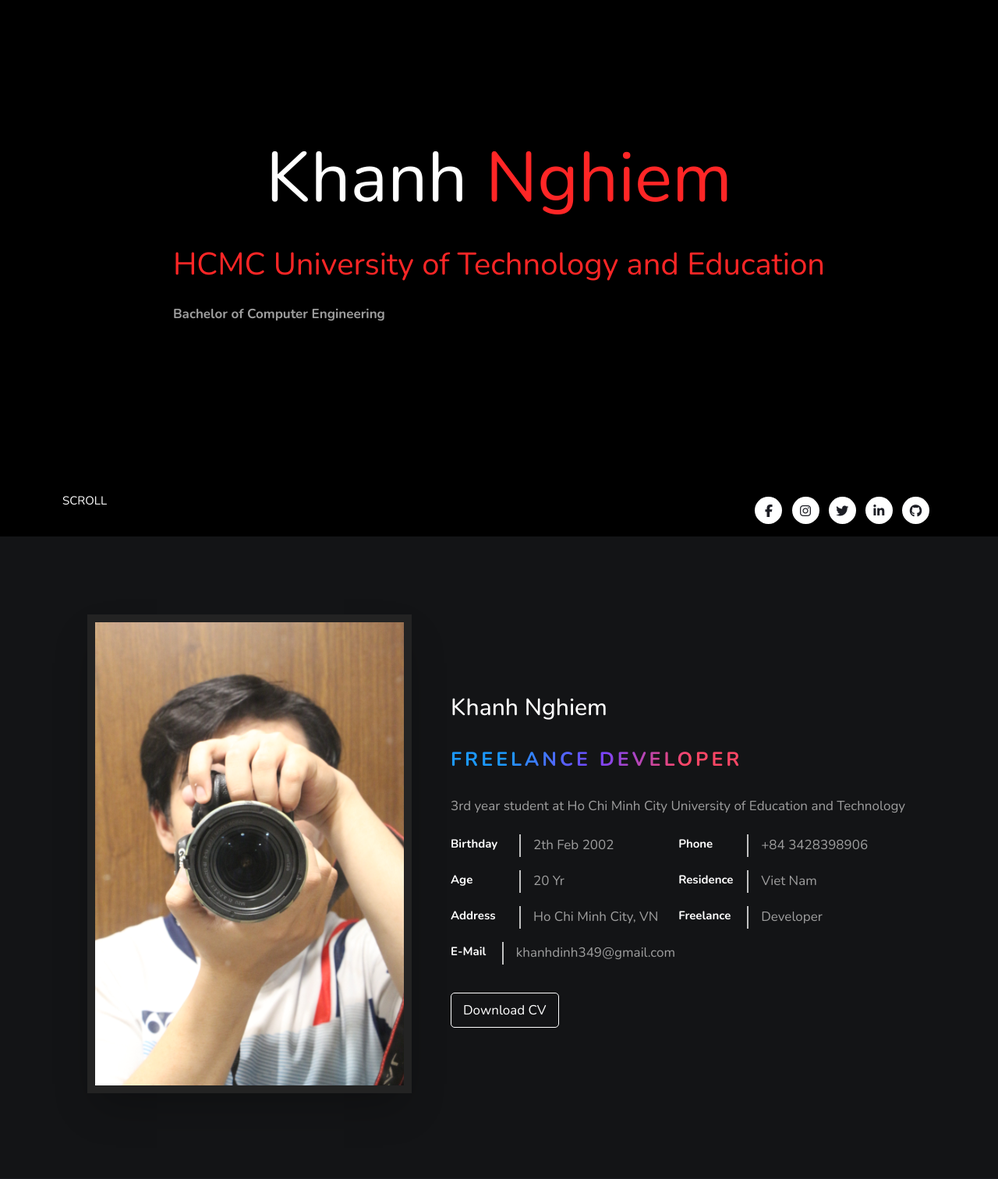
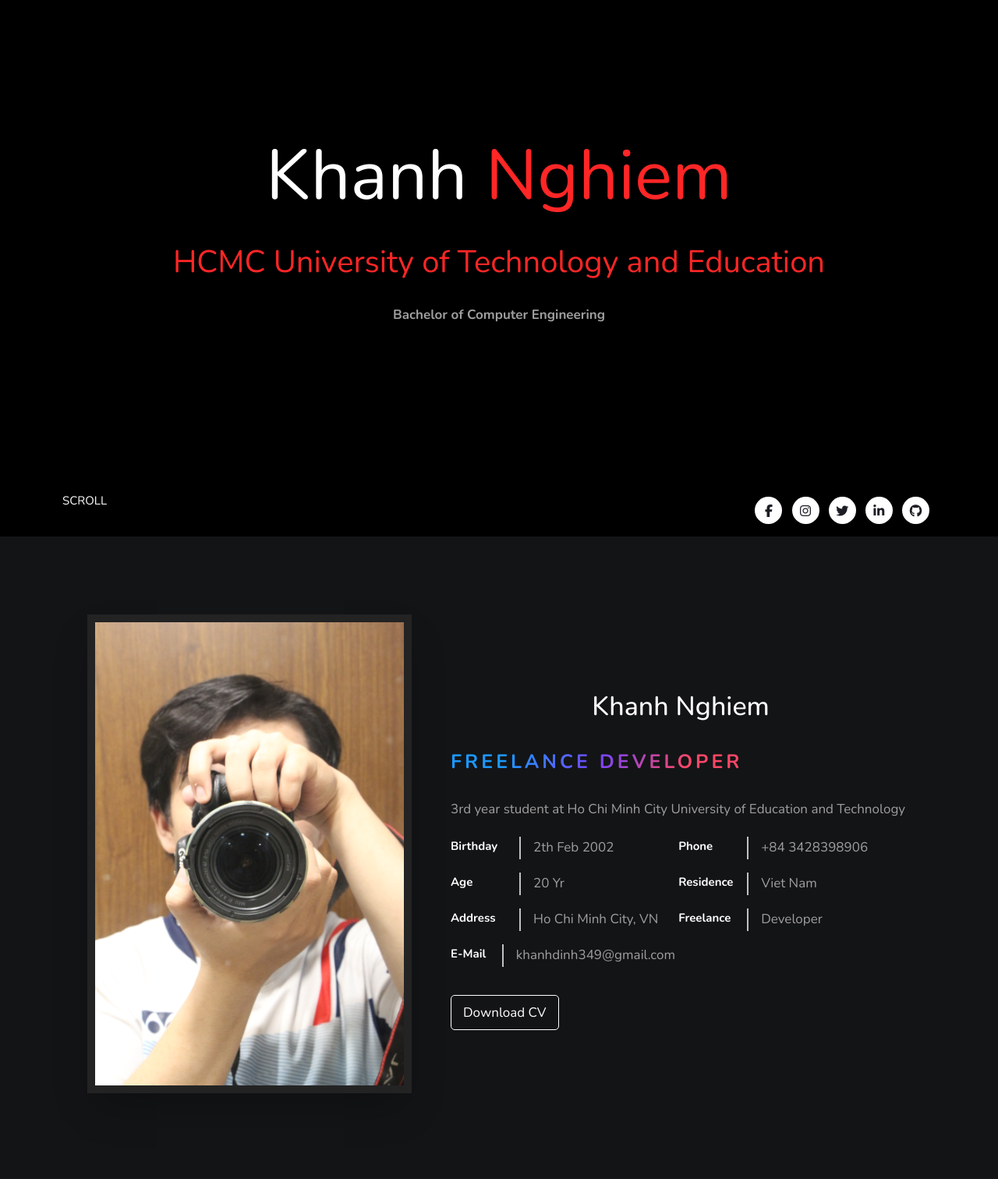
Before and after one commit to Khanhdinh349/Khanhdinh349.github.io, a PHP site: page / in a window 1280 px wide. Shown: the part 112-1624 px from the top of the page at 78% size. Run offline with PHP 8.4, Linux system fonts and the light colour scheme; some libraries are stand-ins or nearby versions.

Commit message:
Update style.css

```diff
--- a/style.css
+++ b/style.css
@@ -50,7 +50,8 @@ h3{
     font-size: 34px;
 }
 h4{
-    font-size: 30px;
+    font-size: 34px;
+    text-align: center;
 }
 h5{
     font-size: 20px;
```
